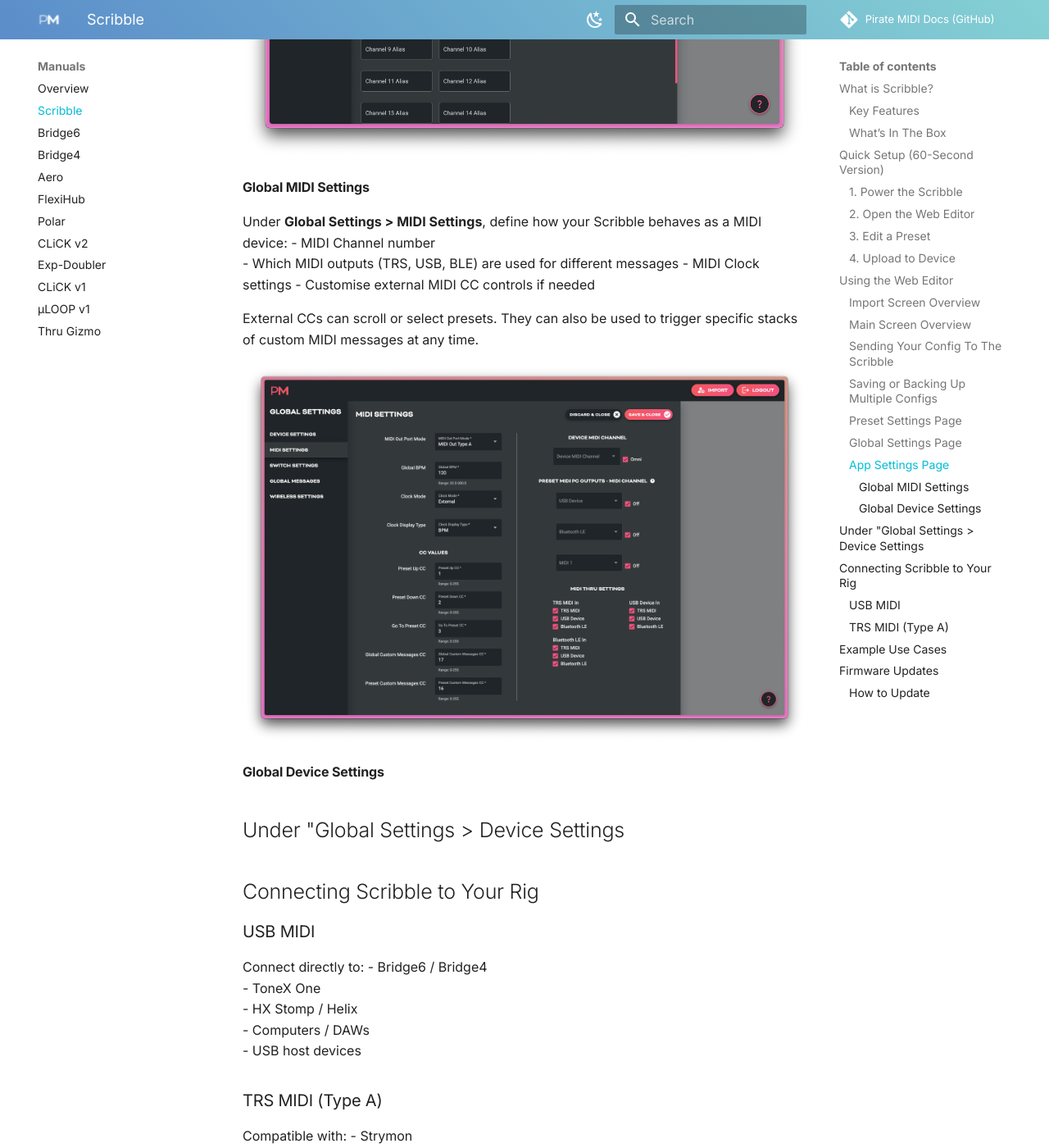
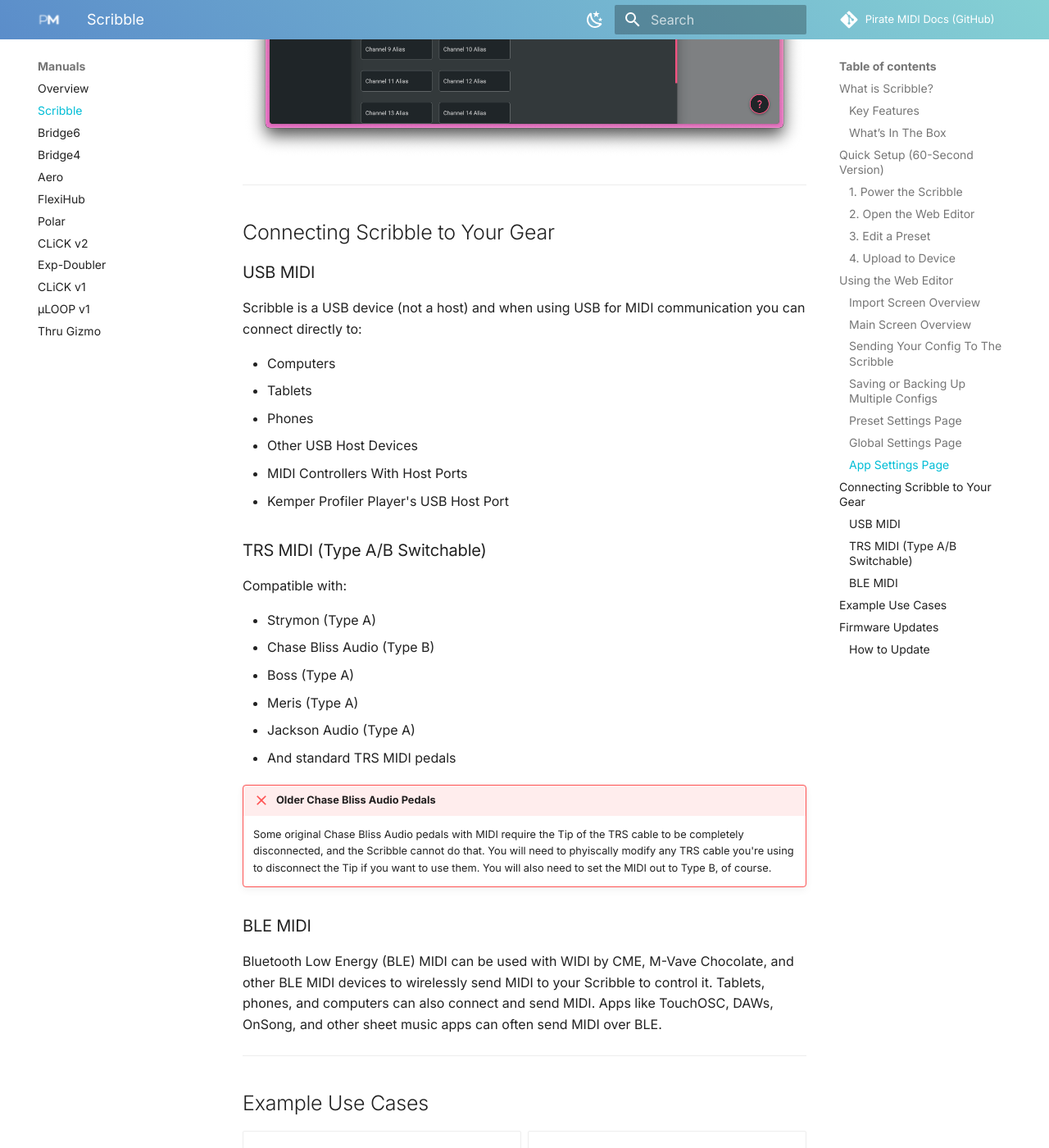
Before and after one commit to Pirate-MIDI/pirate-midi-docs, an MkDocs documentation site: the page built from docs/manuals/scribble/index.md, in a window 1280 px wide and 1400 px high, scrolled down 8248 px. Shown: the whole window at 82% size. Built offline with MkDocs 1.6.1 and Material for MkDocs 9.7.7, drawn with Linux system fonts in a browser that asks for light colours; some web fonts are replaced; comment, search, counter and statistics services are not loaded; some of the changed text lies outside the part shown.

Commit message:
Update index.md

```diff
--- a/docs/manuals/scribble/index.md
+++ b/docs/manuals/scribble/index.md
@@ -149,43 +149,35 @@
 
 ![Scribble App Settings Page](../../assets/ScribbleImages/scribble-editor-app-settings.png)
 
-
-#### Global MIDI Settings
-Under **Global Settings > MIDI Settings**, define how your Scribble behaves as a MIDI device:
-- MIDI Channel number
-- Which MIDI outputs (TRS, USB, BLE) are used for different messages
-- MIDI Clock settings
-- Customise external MIDI CC controls if needed
-
-External CCs can scroll or select presets. They can also be used to trigger specific stacks of custom MIDI messages at any time.
-
-![Scribble Editor Global MIDI Settings](../../assets/ScribbleImages/scribble-editor-midi-settings.png)
-
-#### Global Device Settings
-Under "Global Settings > Device Settings
 ---
 
-## Connecting Scribble to Your Rig
+## Connecting Scribble to Your Gear
 
 ### USB MIDI
-Connect directly to:
-- Bridge6 / Bridge4
-- ToneX One
-- HX Stomp / Helix
-- Computers / DAWs
-- USB host devices
+Scribble is a USB device (not a host) and when using USB for MIDI communication you can connect directly to:
 
-### TRS MIDI (Type A)
+- Computers
+- Tablets
+- Phones
+- Other USB Host Devices
+- MIDI Controllers With Host Ports
+- Kemper Profiler Player's USB Host Port
+
+### TRS MIDI (Type A/B Switchable)
 Compatible with:
-- Strymon
-- Chase Bliss
-- Boss
-- Meris
-- Jackson Audio
+
+- Strymon (Type A)
+- Chase Bliss Audio (Type B)
+- Boss (Type A)
+- Meris (Type A)
+- Jackson Audio (Type A)
 - And standard TRS MIDI pedals
 
-!!! warning
-    Scribble is not a MIDI merger. Avoid feeding two controllers into Scribble at the same time unless deliberately testing.
+!!! failure "Older Chase Bliss Audio Pedals"
+    Some original Chase Bliss Audio pedals with MIDI require the Tip of the TRS cable to be completely disconnected, and the Scribble cannot do that. You will need to phyiscally modify any TRS cable you're using to disconnect the Tip if you want to use them. You will also need to set the MIDI out to Type B, of course.
+
+### BLE MIDI
+Bluetooth Low Energy (BLE) MIDI can be used with WIDI by CME, M-Vave Chocolate, and other BLE MIDI devices to wirelessly send MIDI to your Scribble to control it. Tablets, phones, and computers can also connect and send MIDI. Apps like TouchOSC, DAWs, OnSong, and other sheet music apps can often send MIDI over BLE.
 
 ---
 
@@ -195,17 +187,12 @@
 -   **Bridge6 + Scribble**
     Show preset name, scene name, and active toggle states.
 
--   **ToneX One**
-    Display current preset, gain A/B state, and input level meter.
-
 -   **CLiCK v2**
-    Visualise relay states or amp channel status.
+    Visualise relay states or amp channel status when the CLiCK v2 is underneath your pedalboard.
 
 -   **Simple USB Setup**
     Connect straight to a laptop to display DAW parameters.
 </div>
-
-_This section will expand with diagrams and screenshots later._
 
 ---
 
@@ -214,10 +201,11 @@
 Scribble uses the same updater as BridgeOS devices.
 
 ### How to Update
-1. Visit **https://update.piratemidi.com**
-2. Connect Scribble via USB-C
-3. Click **Connect Device**
-4. Select **Scribble** in the list
-5. Press **Update Firmware**
-6. Wait for the progress bar to finish
-7. The device auto-reboots
+1. Backup your config to your computer using the [**Web Editor**](https://edit.piratemidi.com)
+2. Visit [**https://update.piratemidi.com**](https://update.piratemidi.com)
+3. Connect Scribble via USB-C
+4. Click **Connect Device**
+5. Select **Scribble** in the list
+6. Press **Update Firmware**
+7. Wait for the progress bar to finish
+8. The device auto-reboots
```
